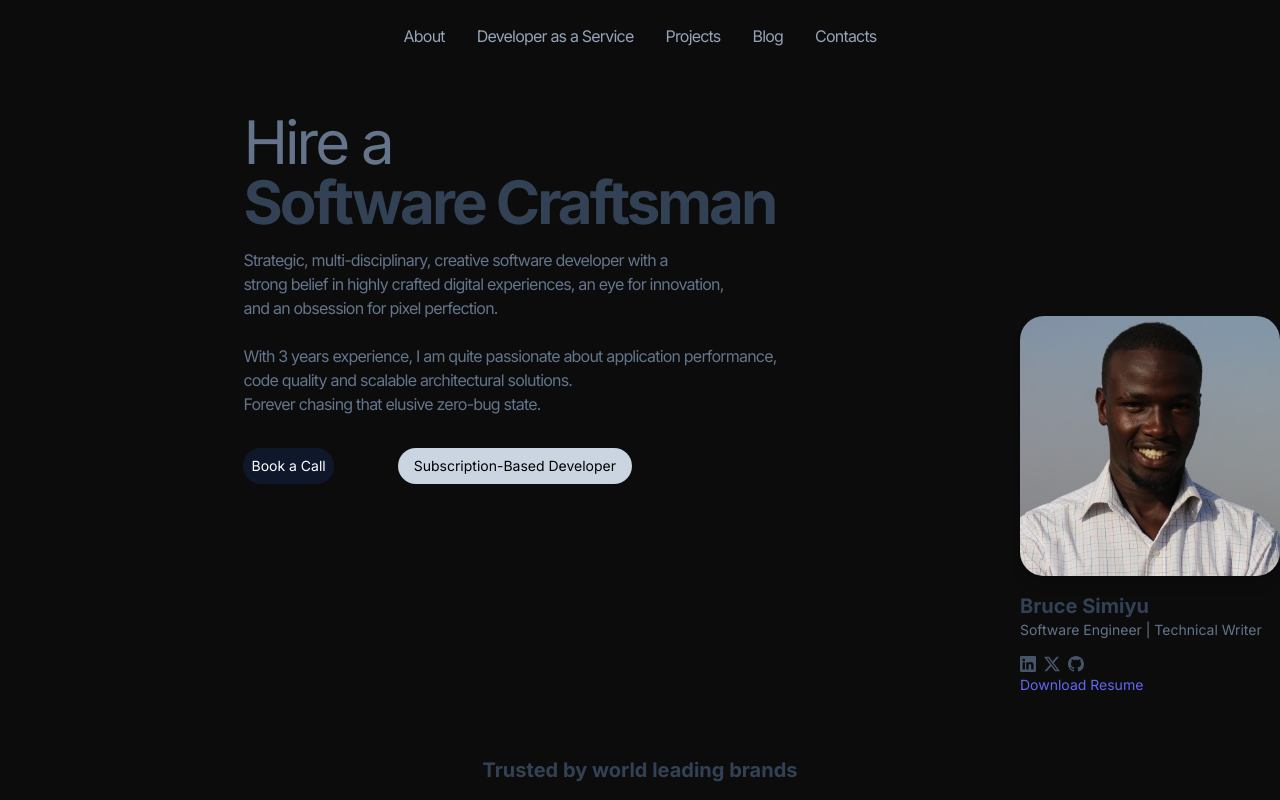
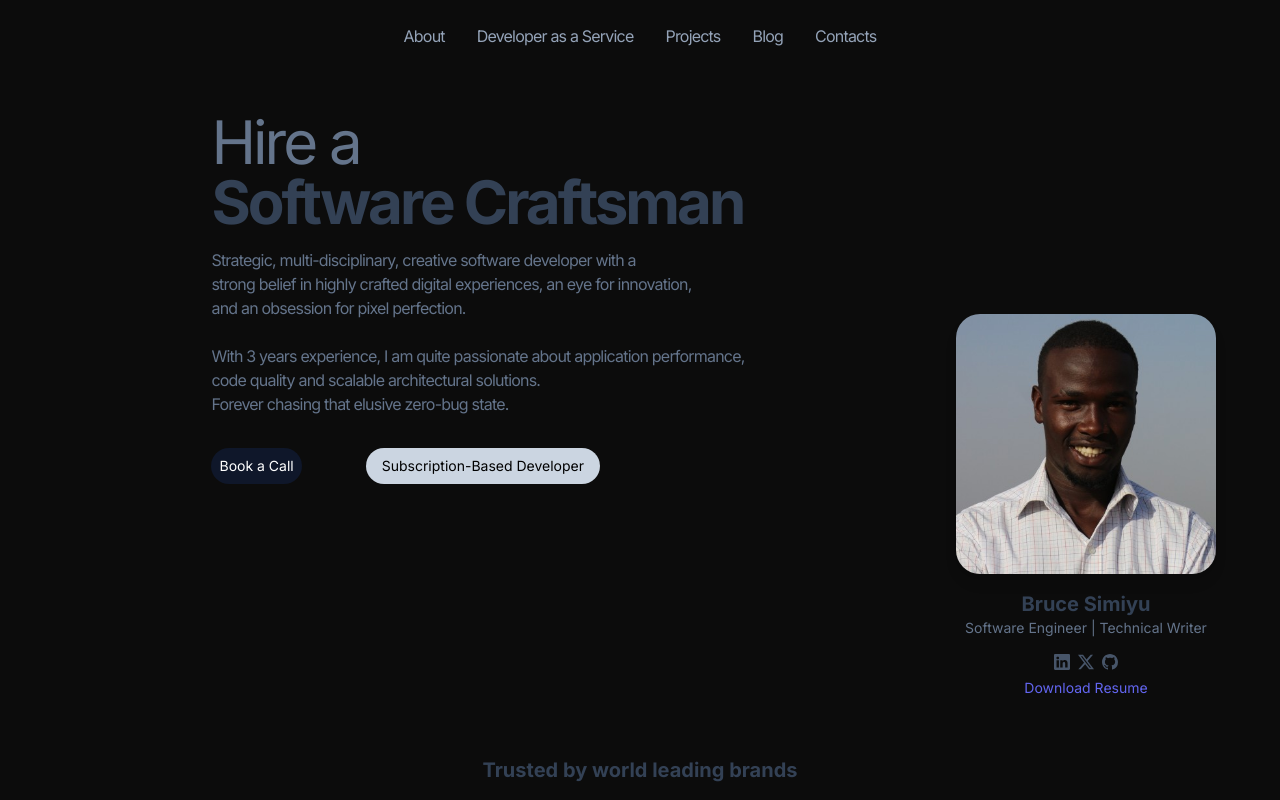
Before and after one commit to Brucedevnairobi/portfolio-website, a Next.js app: page / in a window 1280 px wide. Shown: the top 800 px of the page. Built offline with nearby package versions, Linux system fonts and the light colour scheme.

Commit message:
Responsiveness is a bitch

```diff
--- a/app/page.tsx
+++ b/app/page.tsx
@@ -56,7 +56,7 @@ export default function Home() {
             </section>
           </section>
         </main>
-        <div className="max-sm:hidden max-md:flex flex-col items-center md:translate-y-52">
+        <div className="max-sm:hidden max-md:flex flex-col  md:translate-y-52 md:pr-16">
           <Image
             src="/profile.jpg"
             width={260}
@@ -64,14 +64,14 @@ export default function Home() {
             alt="Profile Picture"
             className="rounded-3xl shadow-lg"
           />
-          <h1 className="text-xl font-bold pt-4 text-slate-700">
+          <h1 className="text-center text-xl font-bold pt-4 text-slate-700">
             Bruce Simiyu
           </h1>
-          <p className="text-sm text-slate-500 pb-2">
+          <p className="text-center text-sm text-slate-500 pb-2">
             Software Engineer | Technical Writer
           </p>
 
-          <div className="flex space-x-2 pt-2 text-slate-600">
+          <div className="flex items-center justify-center space-x-2 pt-2 text-slate-600">
             <BsLinkedin />
             <BsTwitterX />
             <BsGithub />
@@ -80,7 +80,7 @@ export default function Home() {
             href="http://"
             target="_blank"
             rel="noopener noreferrer"
-            className="text-sm pt-2 text-indigo-500"
+            className="text-sm flex justify-center pt-2 text-indigo-500"
           >
             Download Resume
           </a>
```
